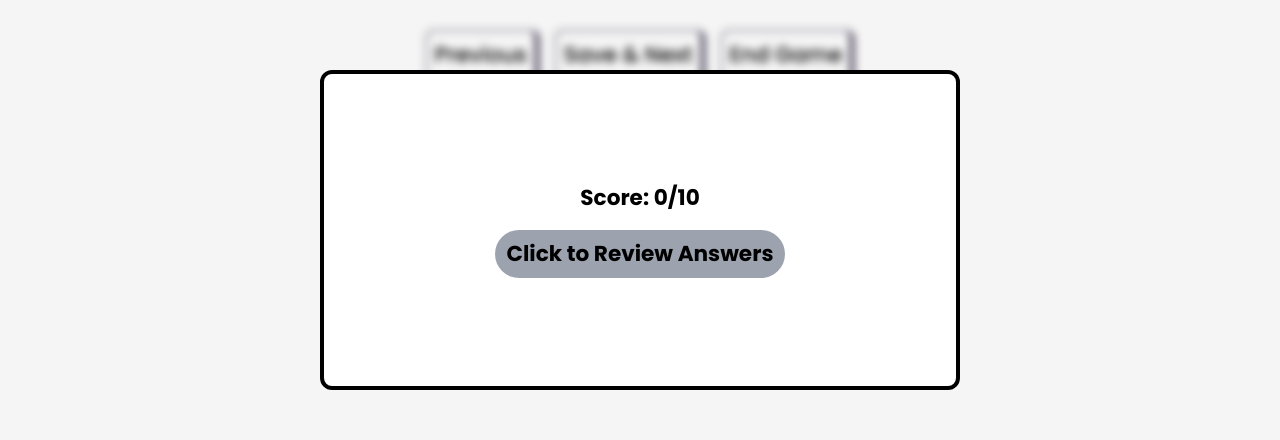
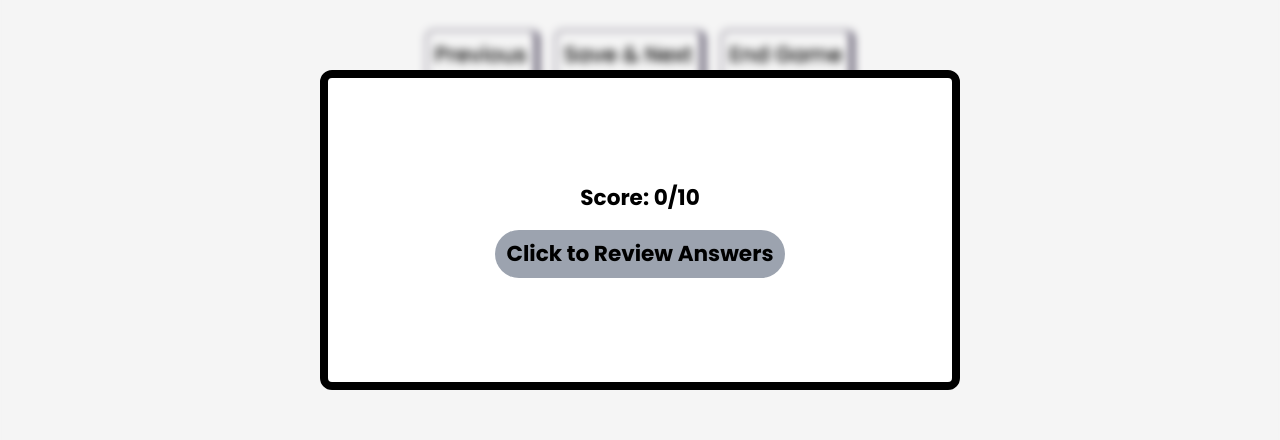
Before and after one commit to YashwantOstwal/Radiantly-Assignment, a React (Vite) app: page / in a window 1280 px wide. Both pictures are taken after a click on the button "End Game". Shown: the part 170-610 px from the top of the page. Built offline with nearby package versions, Linux system fonts and the light colour scheme; no server answers; a web font is replaced by a local one.

Commit message:
fixed bugs

```diff
--- a/src/buttons/promptResultsButton.jsx
+++ b/src/buttons/promptResultsButton.jsx
@@ -29,7 +29,7 @@ export default function PromptResultsButton({questions}){
             </motion.button>
             {showResults &&
                 <div className = 'fixed inset-0 backdrop-blur-sm flex justify-center items-center'>
-                    <div className = 'poppins-bold md:w-[50%] w-[80%] aspect-[2/1] bg-white border-4 border-black rounded-xl flex flex-col justify-center items-center gap-4'>
+                    <div className = 'poppins-bold md:w-[50%] w-[80%] aspect-[2/1] bg-white border-4 lg:border-8 border-black rounded-xl flex flex-col justify-center items-center gap-4'>
                         <div className = ''>Score: {score}/10</div>
                         <button className = 'bg-gray-400 px-3 py-2 rounded-full' onClick = {handleSetReviewMode}>Click to Review Answers</button>
                     </div>
```
